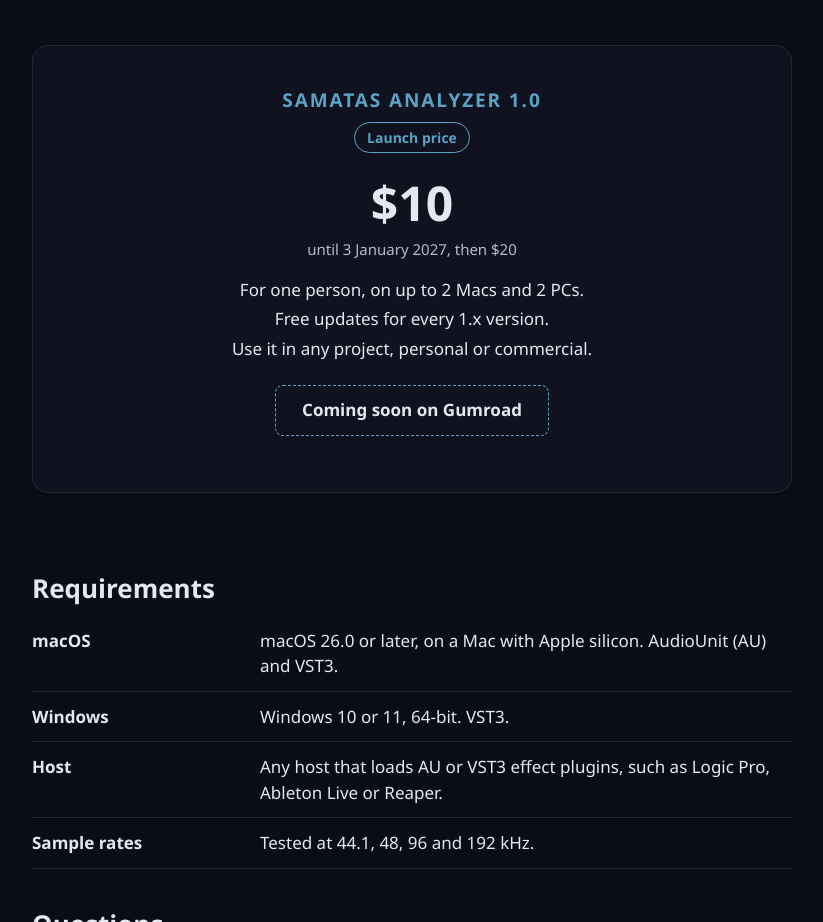
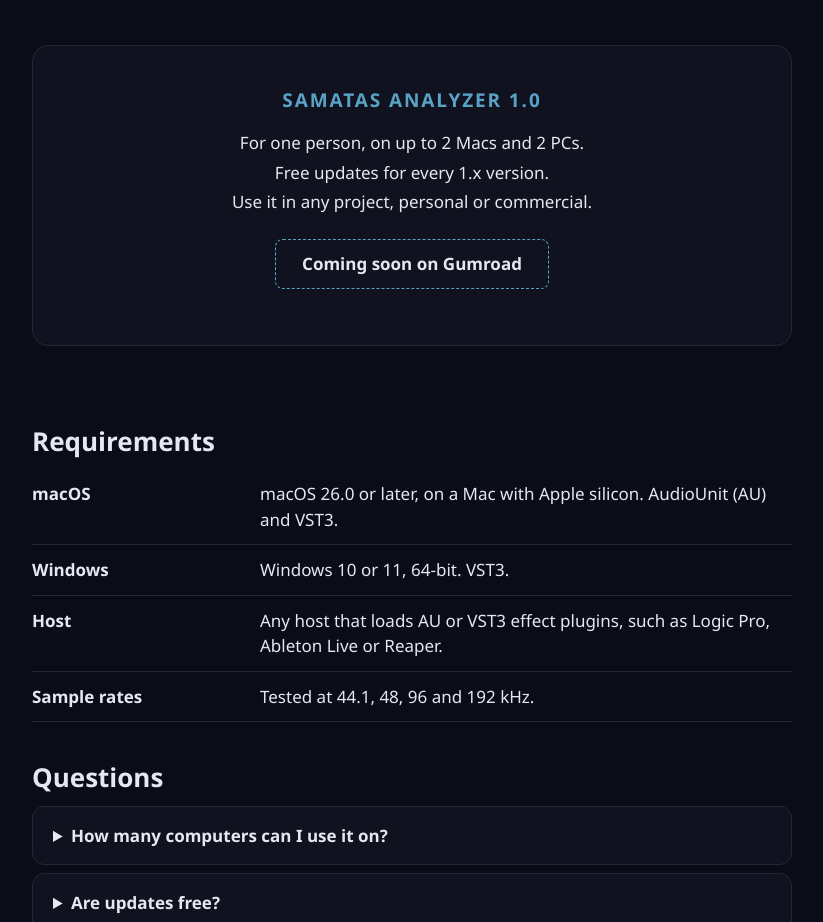
Before and after one commit to Ippokratis/samatas, a plain HTML site: page samatas_analyzer.html in a window 1280 px wide. Shown: the part 5480-6402 px from the top of the page, without its empty margins (228-1051 px from the left). Drawn offline with Linux system fonts and the light colour scheme.

```diff
--- a/samatas_analyzer.html
+++ b/samatas_analyzer.html
@@ -364,9 +364,6 @@
 
         <section class="buy" id="buy">
           <p class="kicker">Samatas Analyzer 1.0</p>
-          <p class="deal">Launch price</p>
-          <p class="price">$10</p>
-          <p class="offer">until 3 January 2027, then $20</p>
           <ul class="license">
             <li>For one person, on up to 2 Macs and 2 PCs.</li>
             <li>Free updates for every 1.x version.</li>
```
